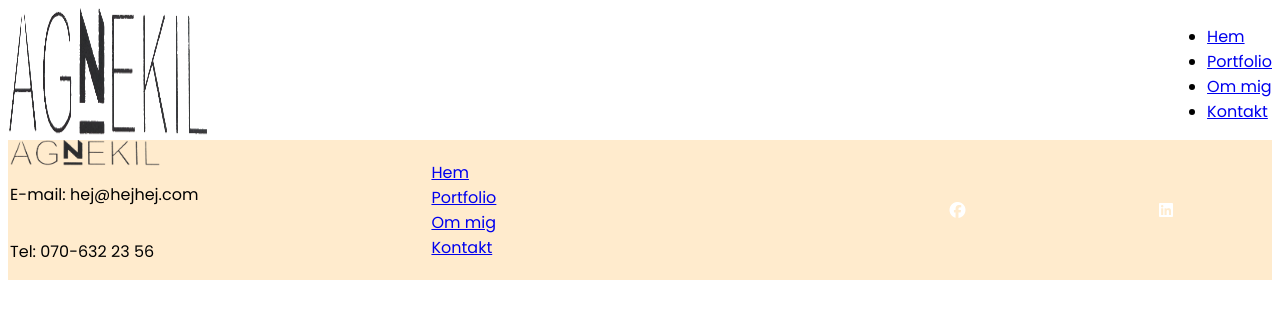
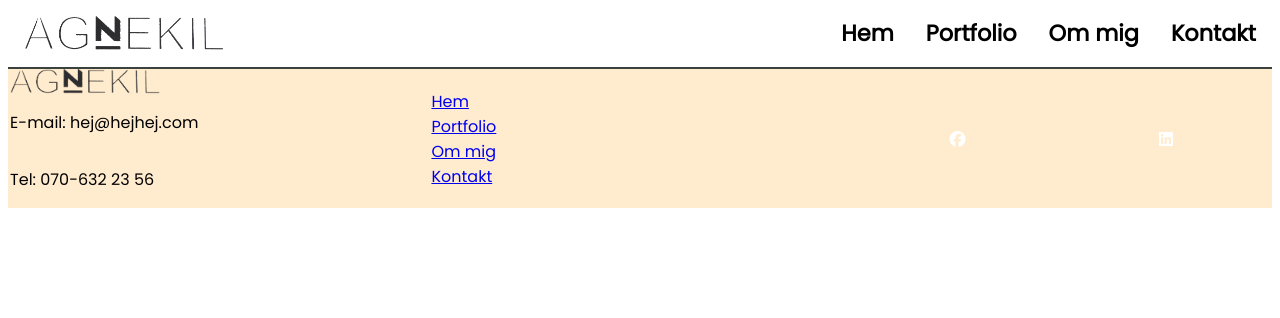
Before and after one commit to NAgnekil/portfolio-website, a plain HTML site: page index.html in a window 1280 px wide. Drawn offline with Linux system fonts and the light colour scheme.

Commit message:
Header and nav menu
Fixed header and nav menu both in mobile and desktop view

```diff
--- a/index.html
+++ b/index.html
@@ -12,9 +12,14 @@
   </head>
   <body>
     <header>
-      <img src="assets/LOGO.png" alt="logotyp" class="logo" />
       <nav>
-        <ul>
+        <input type="checkbox" id="nav-checkbox" class="nav-checkbox" />
+        <label for="nav-checkbox" class="nav-toggle">
+          <i class="fa-solid fa-bars menu"></i>
+          <i class="fa-solid fa-xmark close"></i>
+        </label>
+        <ul class="nav-menu">
+          <img src="assets/LOGO.png" alt="logotyp" class="logo" />
           <li><a href="index.html">Hem</a></li>
           <li><a href="portfolio.html">Portfolio</a></li>
           <li><a href="about.html">Om mig</a></li>
--- a/styles.css
+++ b/styles.css
@@ -11,14 +11,60 @@
   src: url(assets/Poppins/Poppins-Regular.ttf) format('truetype');
 }
 
+* {
+  box-sizing: border-box;
+}
+
 body {
-  font-family: 'Poppins', Verdana, Geneva, Tahoma, sans-serif;
+  font-family: Poppins, Verdana, Geneva, Tahoma, sans-serif;
 }
 
 header {
-  display: flex;
-  justify-content: space-between;
-  flex-direction: row;
+  nav {
+    border-bottom: 2px solid var(--color-black-olive);
+    ul {
+      font-weight: 700;
+    }
+    .nav-toggle {
+      position: absolute;
+      cursor: pointer;
+      margin: 0rem 1rem;
+      right: 0;
+      .close {
+        display: none;
+      }
+    }
+    .nav-checkbox {
+      display: none;
+    }
+    #nav-checkbox:checked ~ ul.nav-menu li {
+      display: block;
+    }
+    #nav-checkbox:checked ~ label.nav-toggle .close {
+      display: block;
+    }
+    #nav-checkbox:checked ~ label.nav-toggle .menu {
+      display: none;
+    }
+    .nav-menu {
+      display: flex;
+      flex-direction: column;
+      gap: 2rem;
+      align-items: center;
+      margin: 1rem;
+      :first-child {
+        margin-right: auto;
+      }
+      li {
+        display: none;
+        a {
+          text-decoration: none;
+          color: inherit;
+          font-size: 1.4rem;
+        }
+      }
+    }
+  }
 }
 
 .logo {
@@ -51,6 +97,21 @@ footer {
 
 /* media query for computer screens */
 @media screen and (min-width: 768px) {
+  header {
+    nav {
+      .nav-toggle {
+        display: none;
+      }
+      .nav-menu {
+        flex-direction: row;
+        padding: 0;
+        li {
+          display: block;
+        }
+      }
+    }
+  }
+
   footer {
     flex-direction: row;
     justify-content: space-around;
```
